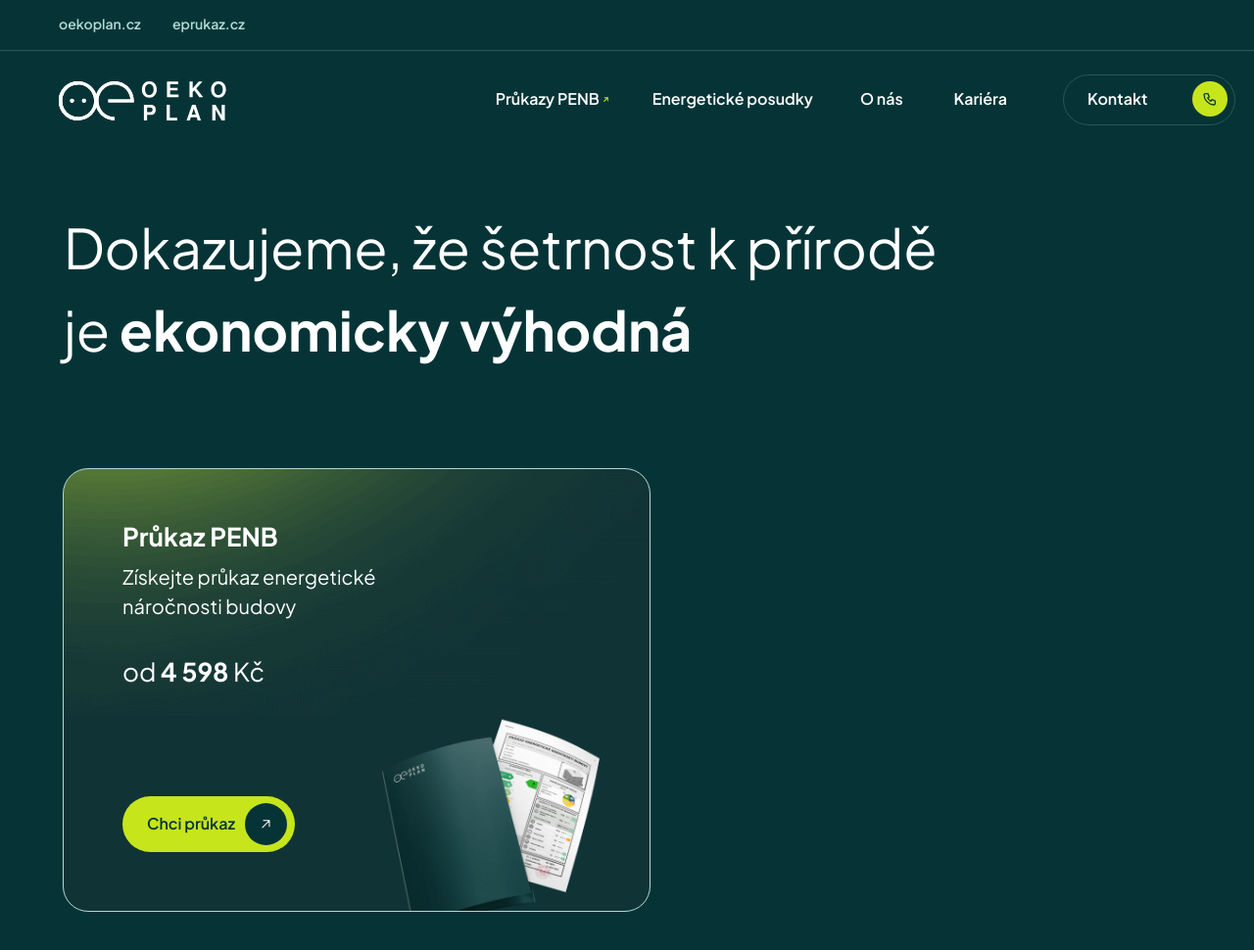
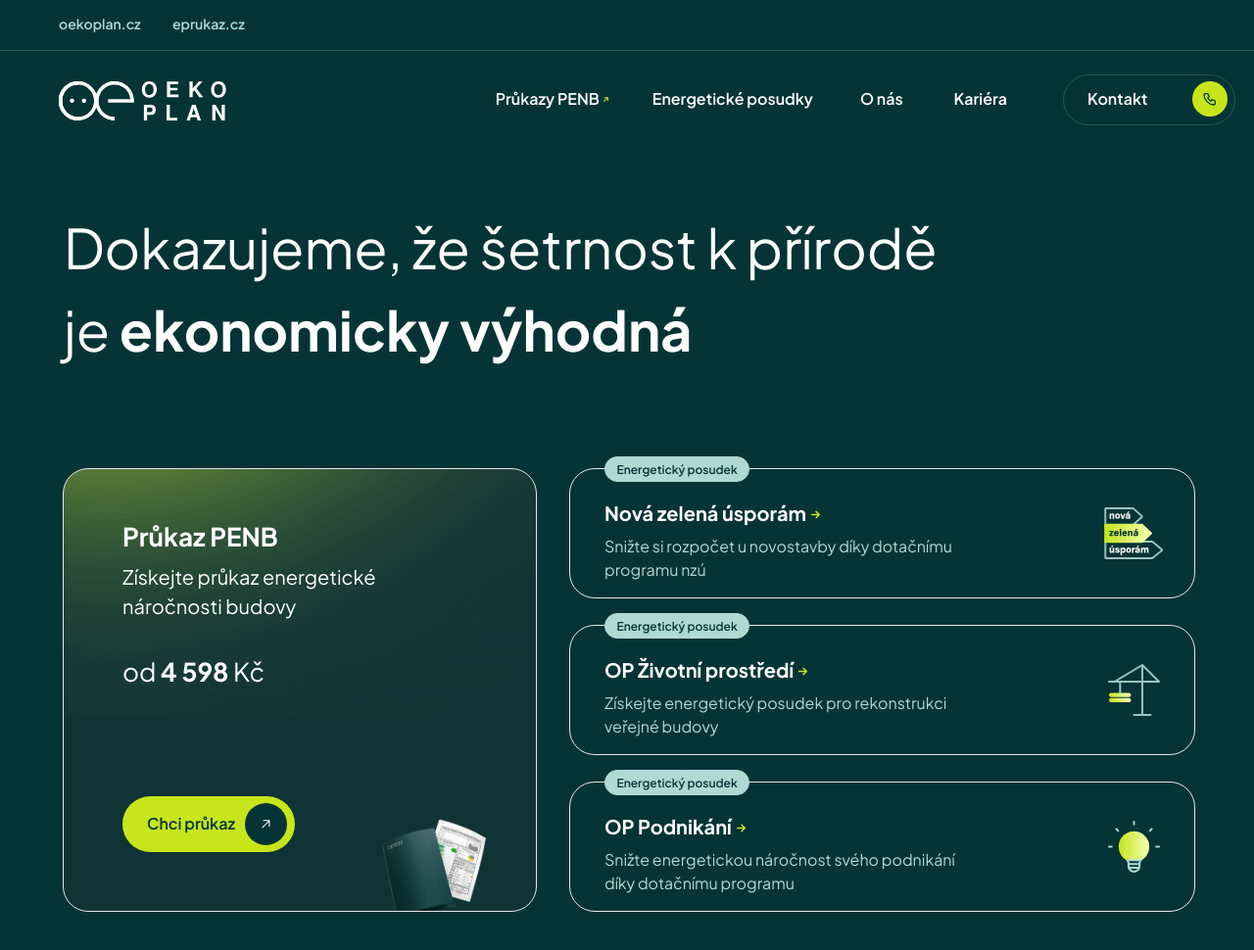
Before and after one commit to Katerina8888/ukol-porta-design, a website built with Vite: page index.html in a window 1280 px wide. Shown: the whole page at 98% size. Built offline with nearby package versions, Linux system fonts and the light colour scheme.

Commit message:
feat(jumbotron): add right section and adjust padding
- implemented the right section of the jumbotron and made minor padding tweaks for better alignment

```diff
--- a/index.html
+++ b/index.html
@@ -246,7 +246,7 @@
           <div class="wrapper-inner flex">
             <!-- levá část jumbotronu -->
             <div
-              class="left-block relative flex h-[453px] w-[905px] rounded-[26px] border border-tertiary bg-[url('/src/images/bg-light-dark.png')] pl-[60px] pr-[51px]"
+              class="left-block border-fifth relative mr-[33px] flex h-[453px] w-[905px] rounded-[26px] border bg-[url('/src/images/bg-light-dark.png')] pl-[60px] pr-[51px]"
             >
               <div class="left-block__wrapper flex w-full justify-between">
                 <div>
@@ -308,7 +308,77 @@
               </div>
             </div>
             <!-- pravá část jumbotronu -->
-            <div class="right-block h-[453px] w-[905px]"></div>
+            <div class="right-block">
+              <div
+                x-data="{ boxItems: [
+                  {
+                    title: 'Nová zelená úsporám',
+                    label: 'Energetický posudek',
+                    description: 'Snižte si rozpočet u novostavby díky dotačnímu programu nzú',
+                    imgSrc: '/src/images/logo-nzu.svg',
+                    imgAlt: 'logo nová zelená úsporám'
+                  },
+                  {
+                    title: 'OP Životní prostředí',
+                    label: 'Energetický posudek',
+                    description: 'Získejte energetický posudek pro rekonstrukci veřejné budovy',
+                    imgSrc: '/src/images/image.svg',
+                    imgAlt: 'logo nová zelená úsporám'
+                  },
+                  {
+                    title: 'OP Podnikání',
+                    label: 'Energetický posudek',
+                    description: 'Snižte energetickou náročnost svého podnikání díky dotačnímu programu',
+                    imgSrc: '/src/images/light-bulb.svg',
+                    imgAlt: 'logo nová zelená úsporám'
+                  }
+            ] }"
+              >
+                <template x-for="item in boxItems" :key="item.title">
+                  <div
+                    class="border-fifth mb-[27px] flex h-[133px] w-[639px] rounded-[26px] border pl-[35px] hover:border-white"
+                  >
+                    <a
+                      href="/"
+                      class="after:bg-fifth relative after:absolute after:right-[-6rem] after:top-[-2px] after:h-[135px] after:w-[1px] after:rotate-[11deg] after:content-['']"
+                    >
+                      <span
+                        class="absolute left-0 top-[-13px] h-[26px] rounded-[60px] border border-tertiary bg-tertiary px-[11.5px] pt-[3.5px] text-xs font-[500] text-primary"
+                        x-text="item.label"
+                      ></span>
+
+                      <div class="mb-[7px] mt-[30px] flex">
+                        <h3 class="text-xl font-bold" x-text="item.title"></h3>
+                        <img
+                          src="/src/images/arrow-right-light-green.svg"
+                          alt=""
+                          loading="lazy"
+                          class="ml-[3px] mt-[10px] h-[13px] w-[13px]"
+                          width="13px"
+                          height="13px"
+                        />
+                      </div>
+
+                      <p
+                        class="h-[53px] w-[358px] text-m text-tertiary"
+                        x-text="item.description"
+                      ></p>
+                    </a>
+
+                    <div class="my-auto ml-auto mr-[30.75px]">
+                      <img
+                        :src="item.imgSrc"
+                        :alt="item.imgAlt"
+                        width="61px"
+                        height="53px"
+                        class="h-[53px] w-[61px]"
+                        loading="lazy"
+                      />
+                    </div>
+                  </div>
+                </template>
+              </div>
+            </div>
           </div>
         </div>
       </section>
```
